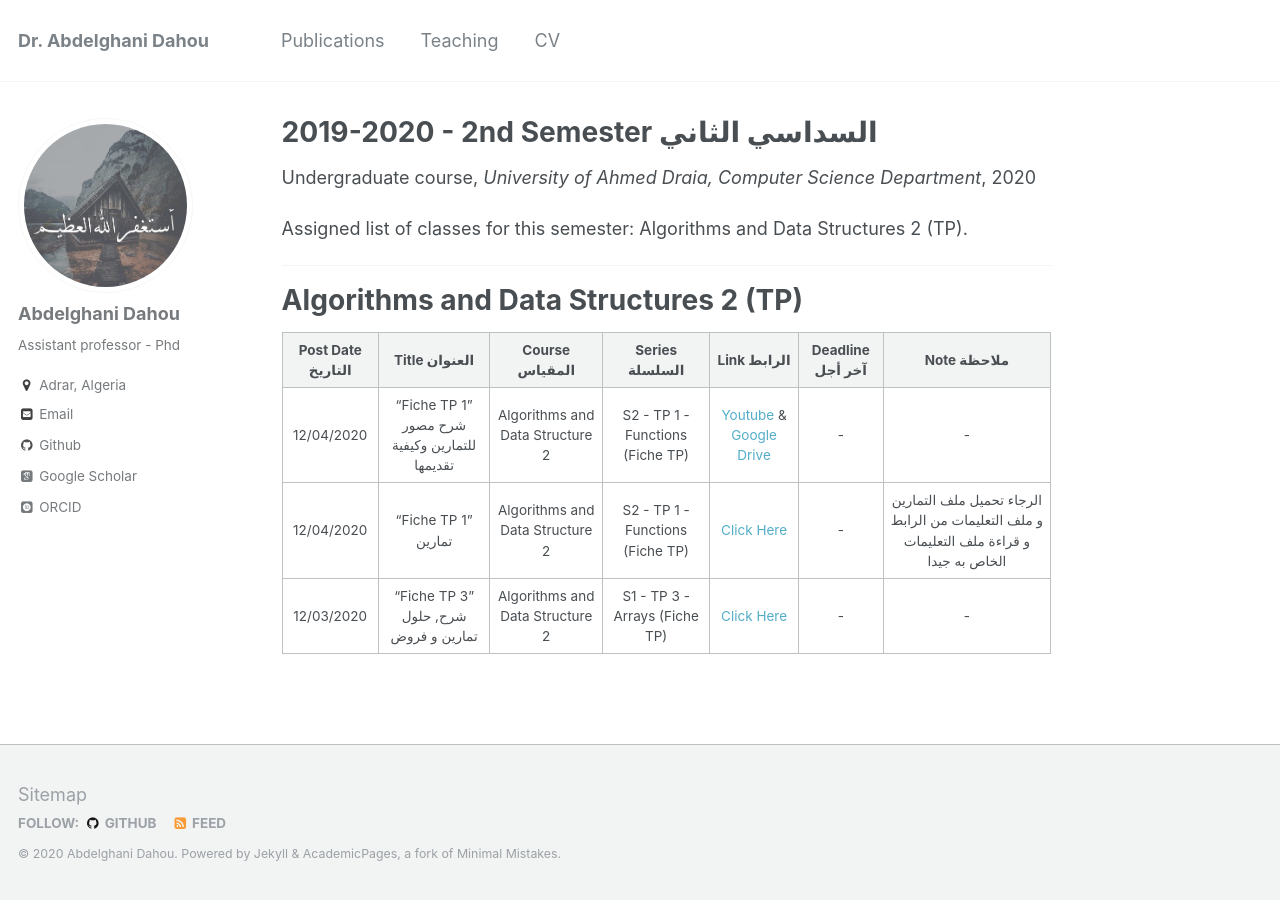
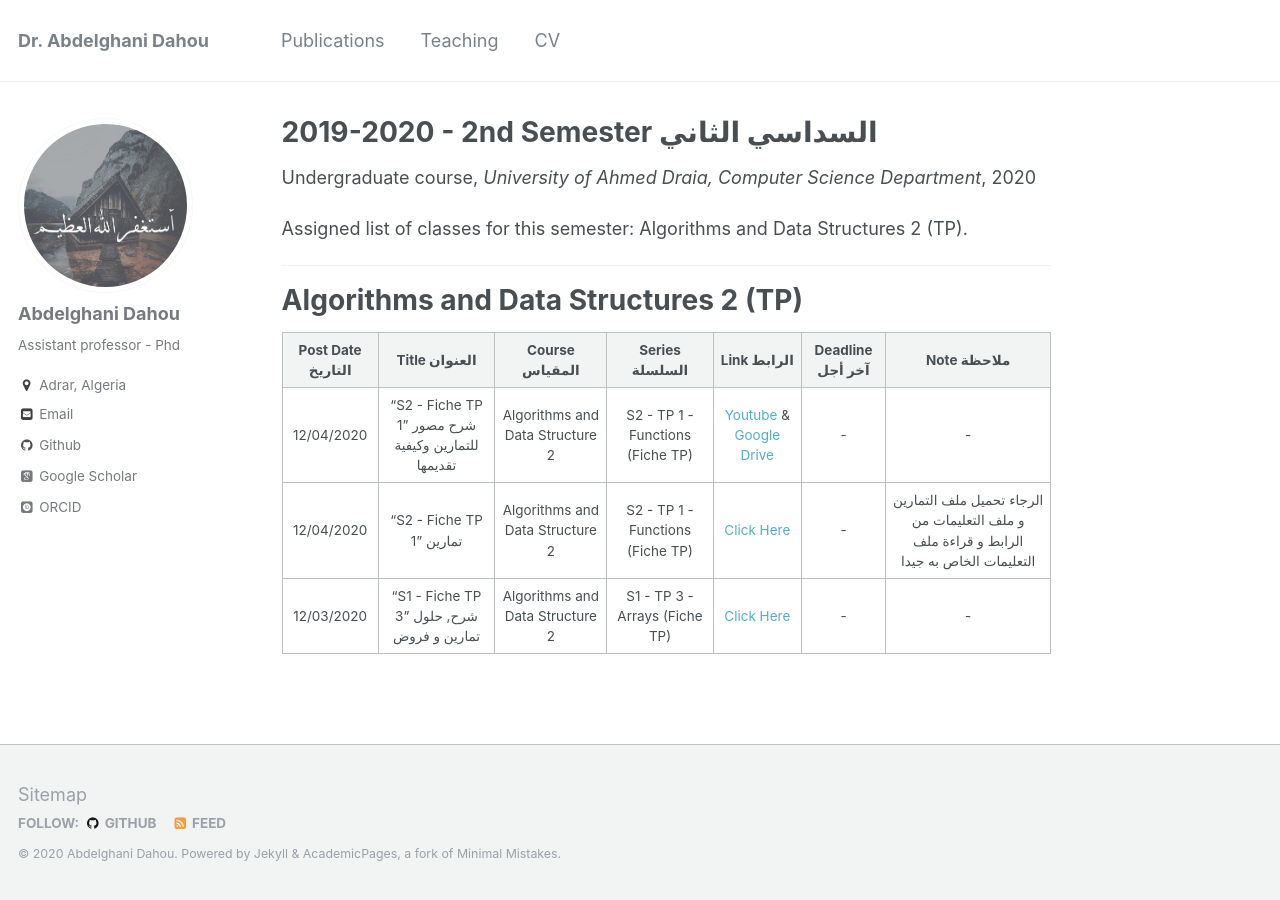
Before and after one commit to dr-dahou-adrar/dr-dahou-adrar.github.io, a Jekyll site: the page built from teaching_content/academic_year_2019_2020/2019-2020-2nd-semester-teaching.md, in a window 1280 px wide. Built offline with Jekyll 4.4.1, drawn with Linux system fonts in a browser that asks for light colours; some web fonts are replaced.

Commit message:
mod S2 TP 1

```diff
--- a/teaching_content/academic_year_2019_2020/2019-2020-2nd-semester-teaching.md
+++ b/teaching_content/academic_year_2019_2020/2019-2020-2nd-semester-teaching.md
@@ -17,6 +17,6 @@ Algorithms and Data Structures 2 (TP)
 
 |Post Date التاريخ| Title العنوان| Course المقياس| Series السلسلة| Link الرابط| Deadline آخر أجل| Note ملاحظة|
 |:----------------:|:---------------------:|:-----------------------:|:----------------------:|:--------------------:|:--------------:|:--------------:|
-|12/04/2020|“Fiche TP 1” شرح مصور للتمارين وكيفية تقديمها |Algorithms and Data Structure 2|S2 - TP 1 - Functions (Fiche TP)|[Youtube](https://www.youtube.com/watch?v=bEWbg0xvlLM) & [Google Drive](https://drive.google.com/file/d/1E6w6ojhqDbdDbMgkTiDOr8o9FuYBvISh/view)|-|-|
-|12/04/2020|“Fiche TP 1” تمارين |Algorithms and Data Structure 2|S2 - TP 1 - Functions (Fiche TP)|[Click Here](https://elearning.univ-adrar.dz/course/view.php?id=266)|-|الرجاء تحميل ملف التمارين و ملف التعليمات من الرابط و قراءة ملف التعليمات الخاص به جيدا|
-|12/03/2020|“Fiche TP 3” شرح, حلول تمارين و فروض|Algorithms and Data Structure 2|S1 - TP 3 - Arrays (Fiche TP)|[Click Here](https://www.notion.so/dahou/5-Fiche-TP03-6bf99212e1fd4d2c89adac28013cd857)|-|-|
+|12/04/2020|“S2 - Fiche TP 1” شرح مصور للتمارين وكيفية تقديمها |Algorithms and Data Structure 2|S2 - TP 1 - Functions (Fiche TP)|[Youtube](https://www.youtube.com/watch?v=bEWbg0xvlLM) & [Google Drive](https://drive.google.com/file/d/1E6w6ojhqDbdDbMgkTiDOr8o9FuYBvISh/view)|-|-|
+|12/04/2020|“S2 - Fiche TP 1” تمارين |Algorithms and Data Structure 2|S2 - TP 1 - Functions (Fiche TP)|[Click Here](https://elearning.univ-adrar.dz/course/view.php?id=266)|-|الرجاء تحميل ملف التمارين و ملف التعليمات من الرابط و قراءة ملف التعليمات الخاص به جيدا|
+|12/03/2020|“S1 - Fiche TP 3” شرح, حلول تمارين و فروض|Algorithms and Data Structure 2|S1 - TP 3 - Arrays (Fiche TP)|[Click Here](https://www.notion.so/dahou/5-Fiche-TP03-6bf99212e1fd4d2c89adac28013cd857)|-|-|
```
